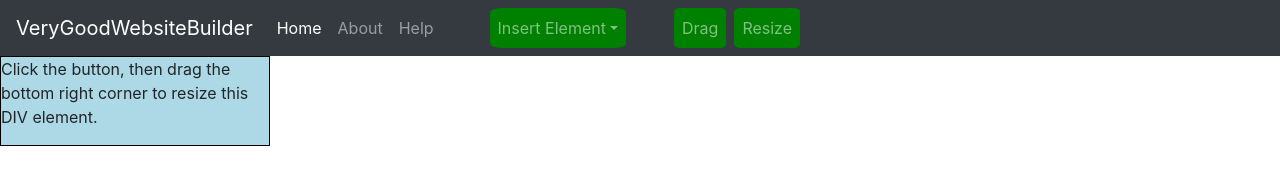
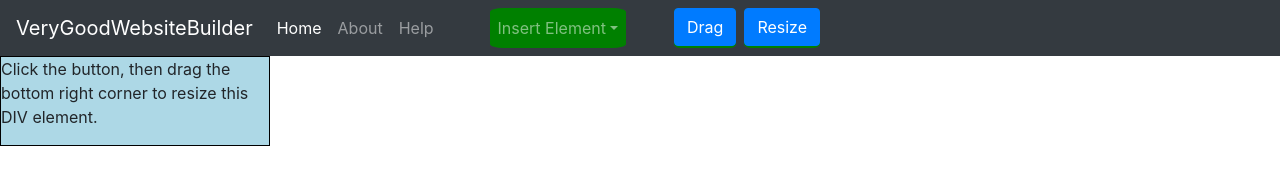
Before and after one commit to Calvin-Lu/website-builder, a plain HTML site: page frontend-website-builder/index.html in a window 1280 px wide. Drawn offline with nearby package versions, Linux system fonts and the light colour scheme.

Commit message:
changed a tag to button tags

```diff
--- a/frontend-website-builder/index.html
+++ b/frontend-website-builder/index.html
@@ -38,10 +38,10 @@
                         </ul>
                     </li>
                     <li class="nav-item my-navbar-button ml-5" id="drag-element-button">
-                        <a class="nav-link">Drag</a>
+                        <button class="btn btn-primary">Drag</button>
                     </li>
                     <li class="nav-item my-navbar-button ml-2" id="resize-element-button">
-                        <a class="nav-link">Resize</a>
+                        <button class="btn btn-primary">Resize</button>
                     </li>
                 </ul>
 
```
